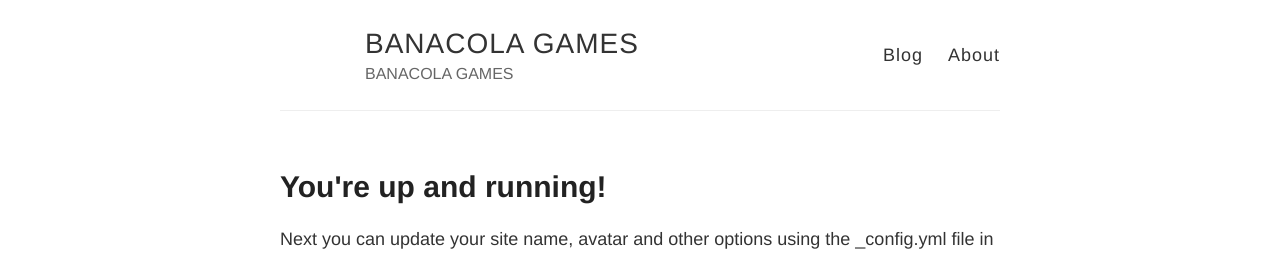
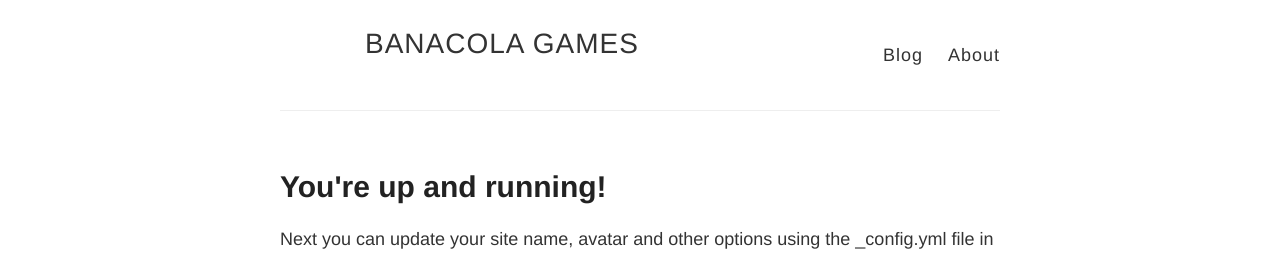
Before and after one commit to banacola/banacola.github.io, a Jekyll site: the page built from index.html, in a window 1280 px wide. Shown: the top 255 px of the page. Built offline with Jekyll 4.4.1, drawn with Linux system fonts in a browser that asks for light colours; Markdown is read by kramdown in place of the engine named in the settings.

Commit message:
delete description of this site

```diff
--- a/_config.yml
+++ b/_config.yml
@@ -6,7 +6,7 @@
 name: BANACOLA GAMES
 
 # Short bio or description (displayed in the header)
-description: BANACOLA GAMES
+description:
 
 # URL of your avatar or profile pic (you could use your GitHub profile pic)
 avatar:
```
